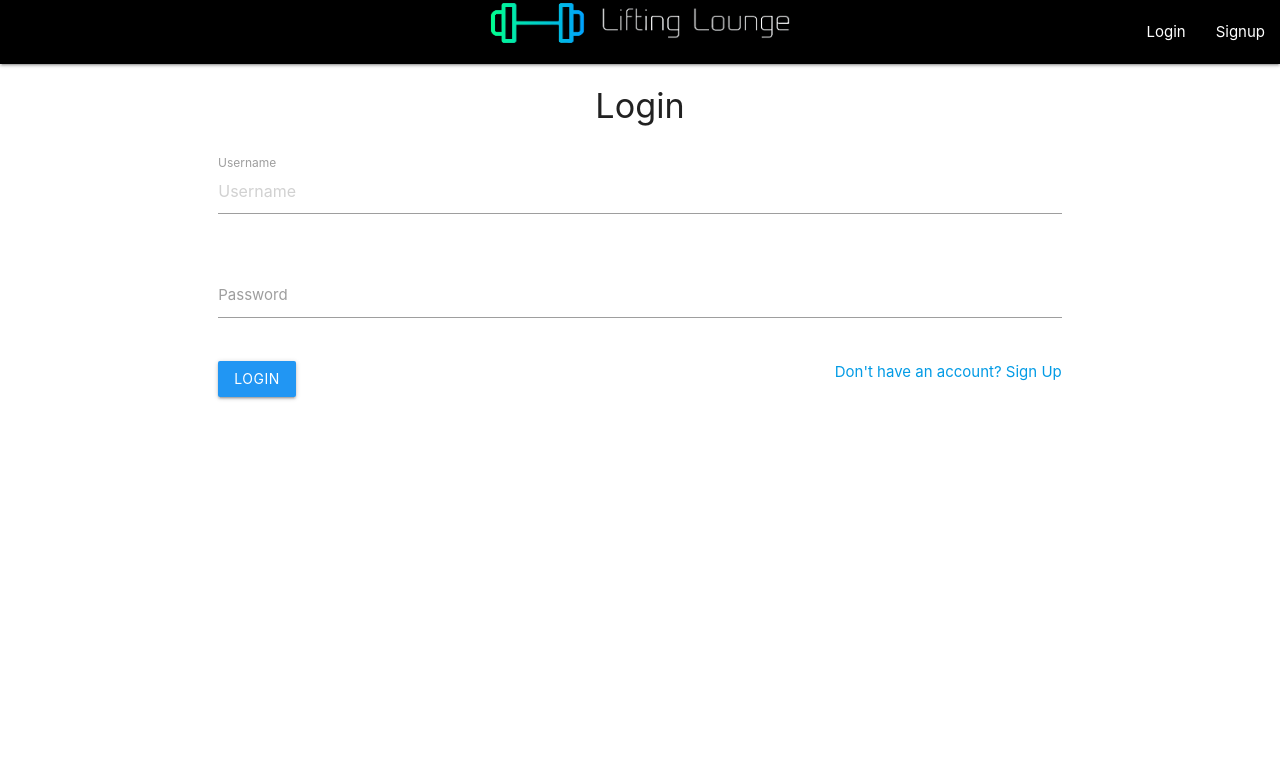
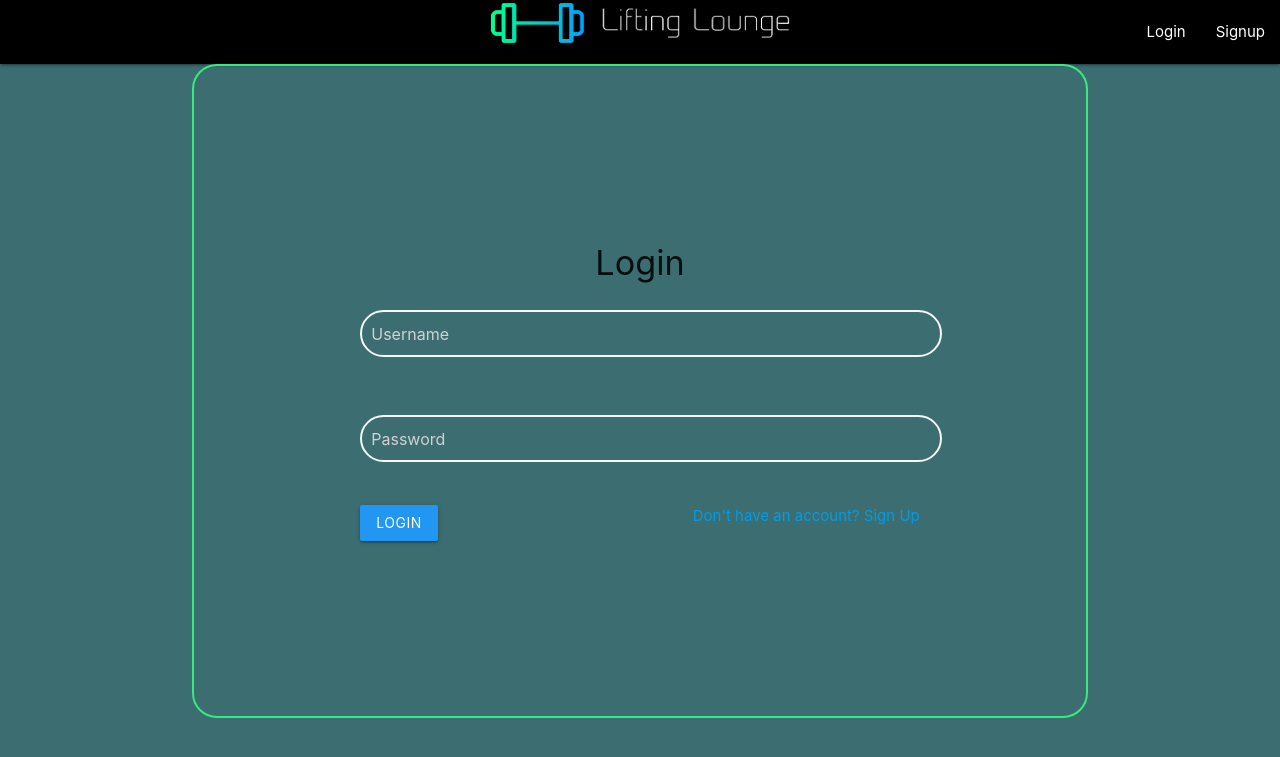
Before and after one commit to Lifting-Lounge/Lifting-Lounge, a Flask app: page /login_page in a window 1280 px wide. Shown: the top 757 px of the page. Run offline with Flask 3, Linux system fonts and the light colour scheme.

Commit message:
Update login.html

```diff
--- a/App/templates/login.html
+++ b/App/templates/login.html
@@ -7,22 +7,23 @@
 
 {% block content %}
 <div class="content fill-space">
-
+  <body style="background-color:#3C6E71;"></body>
   <div class="subcontent center-vertical">
 
-    <h4 class="center">Login</h4>
-    <form id="loginForm" method="POST" action="/login" style="padding:1em">
 
+    <form id="loginForm" method="POST" action="/login" style= "border-radius: 25px; border: 2px solid #34eb80; padding: 155px;">
+      <h4 class="center">Login</h4>
       <div class="row">
+
         <div class="input-field col s12">
-          <input placeholder="Username" id="username" name="username" type="text" class="validate">
-          <label for="username">Username</label>
+          <input placeholder="Username" id="username" name="username" type="text" class="validate" style= "border-radius: 35px; height: 25px; border: 2px solid #f5f7f7; padding: 9px;">
+          <!-- <label for="username">Username</label> -->
         </div>
       </div>
       <div class="row">
         <div class="input-field col s12">
-          <input name="password" id="password" type="password" class="validate">
-          <label for="password">Password</label>
+          <input placeholder="Password" name="password" id="password" type="password" class="validate" style= "border-radius: 35px; height: 25px; border: 2px solid #f5f7f7; padding: 9px;">
+          <!-- <label for="password">Password</label> -->
         </div>
       </div>
       <div class="row justify-content">
```
